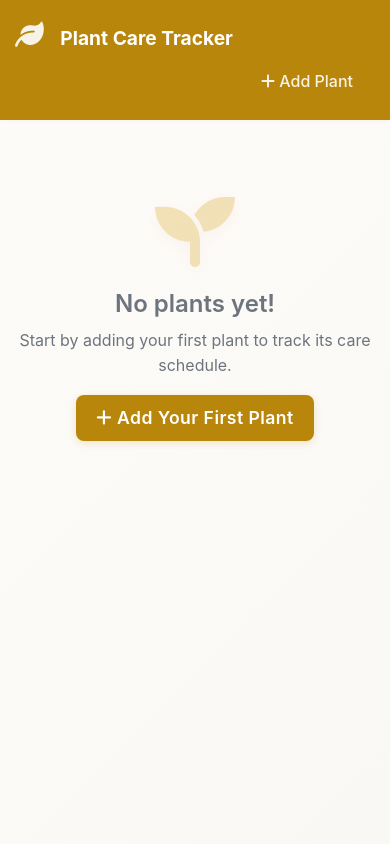
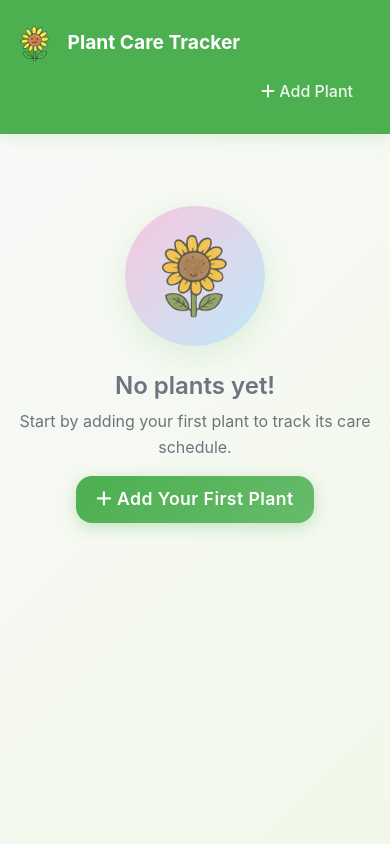
Before and after one commit to CascadingDreams/-Simple-Plant-Care-Tracker, a Flask app: page / in a window 390 px wide. Run offline with Flask 3, Linux system fonts and the light colour scheme.

Commit message:
Final update: Clean theme, remove animations, custom images, UI improvements
- Updated to clean, cute & playful green theme (#4CAF50)
- Removed all animations for better performance and accessibility
- Added custom logo, favicon, and plant placeholder images
- Fixed database path configuration (instance/plants.db)
- Removed home button from navigation for cleaner UI
- Updated plant count display (removed numbers from heading)
- Enhanced documentation with current configuration
- Improved responsive design and visual hierarchy
- Added comprehensive troubleshooting guide

```diff
--- a/app/__init__.py
+++ b/app/__init__.py
@@ -15,7 +15,7 @@ def create_app():
 
     # Configuration
     app.config['SECRET_KEY'] = os.getenv('FLASK_SECRET_KEY', 'dev-secret-key')
-    app.config['SQLALCHEMY_DATABASE_URI'] = os.getenv('DATABASE_URL', 'sqlite:///data/plants.db')
+    app.config['SQLALCHEMY_DATABASE_URI'] = os.getenv('DATABASE_URL', 'sqlite:///instance/plants.db')
     app.config['SQLALCHEMY_TRACK_MODIFICATIONS'] = False
 
     # Initialize extensions with app
--- a/app/templates/base.html
+++ b/app/templates/base.html
@@ -4,6 +4,7 @@
     <meta charset="UTF-8">
     <meta name="viewport" content="width=device-width, initial-scale=1.0">
     <title>{% block title %}Plant Care Tracker{% endblock %}</title>
+    <link rel="icon" type="image/x-icon" href="{{ url_for('static', filename='images/favicon.ico') }}">
     <link href="https://cdn.jsdelivr.net/npm/bootstrap@5.1.3/dist/css/bootstrap.min.css" rel="stylesheet">
     <link href="{{ url_for('static', filename='css/style.css') }}" rel="stylesheet">
     <link href="https://cdnjs.cloudflare.com/ajax/libs/font-awesome/6.0.0/css/all.min.css" rel="stylesheet">
@@ -12,7 +13,8 @@
     <nav class="navbar navbar-expand-lg navbar-dark bg-success">
         <div class="container">
             <a class="navbar-brand" href="{{ url_for('main.index') }}">
-                <i class="fas fa-leaf"></i> Plant Care Tracker
+                <img src="{{ url_for('static', filename='images/logo.png') }}" alt="Logo" class="navbar-logo me-2">
+                Plant Care Tracker
             </a>
             <div class="navbar-nav ms-auto">
                 <a class="nav-link" href="{{ url_for('main.add_plant') }}">
--- a/app/templates/index.html
+++ b/app/templates/index.html
@@ -8,7 +8,10 @@
 
         {% if not plants %}
             <div class="text-center py-5">
-                <i class="fas fa-seedling fa-3x text-muted mb-3"></i>
+                <div class="empty-state-image mb-4">
+                    <img src="{{ url_for('static', filename='images/plant-placeholder.png') }}"
+                         alt="No plants yet" class="empty-state-img">
+                </div>
                 <h3 class="text-muted">No plants yet!</h3>
                 <p class="text-muted">Start by adding your first plant to track its care schedule.</p>
                 <a href="{{ url_for('main.add_plant') }}" class="btn btn-success btn-lg">
@@ -17,7 +20,7 @@
             </div>
         {% else %}
             <div class="d-flex justify-content-between align-items-center mb-4">
-                <h2 class="mb-0">My Plants ({{ plants|length }})</h2>
+                <h2 class="mb-0">My Plants</h2>
                 <a href="{{ url_for('main.add_plant') }}" class="btn btn-success">
                     <i class="fas fa-plus"></i> Add Plant
                 </a>
@@ -26,6 +29,11 @@
                 {% for plant in plants %}
                     <div class="col-md-6 col-lg-4 mb-4">
                         <div class="card h-100 {{ 'border-warning' if plant | needs_water else 'border-success' }}">
+                            <!-- Plant Image -->
+                            <div class="plant-image-placeholder">
+                                <img src="{{ url_for('static', filename='images/plant-placeholder.png') }}"
+                                     alt="Plant placeholder" class="plant-image">
+                            </div>
                             <div class="card-header d-flex justify-content-between align-items-center
                                         {{ 'bg-warning text-dark' if plant | needs_water else 'bg-light' }}">
                                 <h5 class="card-title mb-0">
--- a/static/css/style.css
+++ b/static/css/style.css
@@ -1,39 +1,45 @@
-/* Plant Care Tracker - Autumn Spice Theme */
+/* Plant Care Tracker - Clean, Cute & Playful Theme */
 
 :root {
-    /* Autumn Color Palette */
-    --primary-color: #B8860B;       /* Dark goldenrod - warm and earthy */
-    --secondary-color: #CD853F;     /* Peru - rich autumn brown */
-    --accent-color: #DAA520;        /* Goldenrod - bright autumn accent */
-    --tertiary-color: #D2691E;      /* Chocolate - deeper autumn tone */
+    /* Clean, Cute & Playful Plant Theme */
+    --primary-color: #4CAF50;       /* Fresh green - main theme */
+    --secondary-color: #66BB6A;     /* Light green - secondary elements */
+    --accent-color: #81C784;        /* Soft green - highlights */
+    --tertiary-color: #A5D6A7;      /* Very light green - subtle accents */
+
+    /* Playful colors */
+    --pink-accent: #F8BBD9;         /* Soft pink for fun elements */
+    --blue-accent: #B3E5FC;         /* Light blue for variety */
+    --yellow-accent: #FFF9C4;       /* Soft yellow for warmth */
 
     /* Background colors */
-    --bg-primary: #FEFCF9;          /* Very light cream background */
-    --bg-secondary: #FAF8F5;        /* Subtle warm white */
+    --bg-primary: #FAFAFA;          /* Clean white background */
+    --bg-secondary: #F1F8E9;        /* Very light green tint */
     --bg-card: #FFFFFF;             /* Pure white for cards */
 
     /* Text colors */
-    --text-primary: #5D4037;        /* Brown grey - main text */
-    --text-secondary: #8D6E63;      /* Light brown - secondary text */
-    --text-light: #A1887F;          /* Very light brown - muted text */
+    --text-primary: #2E7D32;        /* Deep green - main text */
+    --text-secondary: #388E3C;      /* Medium green - secondary text */
+    --text-light: #81C784;          /* Light green - muted text */
 
     /* Status colors */
-    --warning-color: #FF8F00;       /* Amber - needs water */
-    --danger-color: #D32F2F;        /* Red - danger/delete */
-    --success-color: #689F38;       /* Olive green - healthy plants */
+    --warning-color: #FF9800;       /* Orange - needs water */
+    --danger-color: #F44336;        /* Red - danger/delete */
+    --success-color: #4CAF50;       /* Green - healthy plants */
 
     /* Design system */
-    --border-radius: 8px;
-    --border-radius-lg: 12px;
-    --shadow-sm: 0 1px 4px rgba(139, 69, 19, 0.05);
-    --shadow-md: 0 2px 12px rgba(139, 69, 19, 0.08);
-    --shadow-lg: 0 4px 20px rgba(139, 69, 19, 0.12);
-    --shadow-hover: 0 6px 25px rgba(184, 134, 11, 0.15);
+    --border-radius: 12px;
+    --border-radius-lg: 16px;
+    --shadow-sm: 0 2px 8px rgba(76, 175, 80, 0.1);
+    --shadow-md: 0 4px 16px rgba(76, 175, 80, 0.15);
+    --shadow-lg: 0 8px 32px rgba(76, 175, 80, 0.2);
+    --shadow-hover: 0 12px 40px rgba(76, 175, 80, 0.25);
 
     /* Gradients */
     --gradient-primary: linear-gradient(135deg, var(--primary-color) 0%, var(--secondary-color) 100%);
     --gradient-accent: linear-gradient(135deg, var(--accent-color) 0%, var(--tertiary-color) 100%);
     --gradient-bg: linear-gradient(135deg, var(--bg-primary) 0%, var(--bg-secondary) 100%);
+    --gradient-playful: linear-gradient(135deg, var(--pink-accent) 0%, var(--blue-accent) 100%);
 }
 
 /* Base styles */
@@ -58,10 +64,13 @@ h3 { font-size: 1.5rem; }
 
 /* Navigation */
 .navbar {
-    background: var(--primary-color) !important;
-    box-shadow: var(--shadow-sm);
-    padding: 1rem 0;
+    background: var(--gradient-primary) !important;
+    box-shadow: var(--shadow-md);
+    padding: 1.2rem 0;
+    position: relative;
+    overflow: hidden;
 }
+
 
 .navbar-brand {
     font-size: 1.5rem;
@@ -78,6 +87,28 @@ h3 { font-size: 1.5rem; }
     margin-right: 12px;
     font-size: 1.8rem;
     color: rgba(255, 255, 255, 0.9);
+}
+
+/* Logo styling */
+.navbar-logo {
+    height: 40px;
+    width: auto;
+    object-fit: contain;
+    filter: brightness(1.1);
+    max-width: 120px;
+}
+
+/* Fallback if logo doesn't load */
+.navbar-brand img:not([src]),
+.navbar-brand img[src=""] {
+    display: none;
+}
+
+.navbar-brand img:not([src]) + .navbar-brand::before,
+.navbar-brand img[src=""] + .navbar-brand::before {
+    content: "🌱";
+    margin-right: 8px;
+    font-size: 1.5rem;
 }
 
 .nav-link {
@@ -168,14 +210,46 @@ h3 { font-size: 1.5rem; }
 }
 
 .card-footer {
-    background: rgba(184, 134, 11, 0.03);
-    border-top: 1px solid rgba(0, 0, 0, 0.05);
+    background: linear-gradient(135deg, var(--bg-secondary) 0%, rgba(255, 255, 255, 0.5) 100%);
+    border-top: 1px solid rgba(76, 175, 80, 0.1);
     padding: 1rem 1.5rem;
+    border-radius: 0 0 var(--border-radius) var(--border-radius);
+}
+
+/* Plant image styling */
+.plant-image {
+    width: 100%;
+    height: 200px;
+    object-fit: cover;
+    background: var(--gradient-accent);
+    border-radius: var(--border-radius-lg) var(--border-radius-lg) 0 0;
+}
+
+.plant-image-placeholder {
+    width: 100%;
+    height: 200px;
+    background: var(--gradient-accent);
+    display: flex;
+    align-items: center;
+    justify-content: center;
+    color: var(--text-light);
+    font-size: 3rem;
+    border-radius: var(--border-radius-lg) var(--border-radius-lg) 0 0;
+    position: relative;
+}
+
+.plant-image-placeholder::after {
+    content: '🌱';
+    position: absolute;
+    top: 10px;
+    right: 15px;
+    font-size: 1.5rem;
+    opacity: 0.6;
 }
 
 /* Buttons */
 .btn {
-    border-radius: var(--border-radius);
+    border-radius: var(--border-radius-lg);
     font-weight: 600;
     padding: 12px 24px;
     transition: all 0.2s ease;
@@ -185,35 +259,35 @@ h3 { font-size: 1.5rem; }
 }
 
 .btn:hover {
-    transform: translateY(-2px);
-    box-shadow: var(--shadow-md);
+    box-shadow: var(--shadow-lg);
 }
 
 .btn:active {
-    transform: translateY(0);
-    transition: transform 0.1s ease;
+    opacity: 0.9;
 }
 
 .btn-success {
-    background: var(--primary-color);
+    background: var(--gradient-primary);
     color: white;
-    box-shadow: 0 2px 8px rgba(184, 134, 11, 0.2);
+    box-shadow: 0 4px 15px rgba(76, 175, 80, 0.3);
 }
 
 .btn-success:hover {
-    background: var(--secondary-color);
+    background: var(--gradient-accent);
     color: white;
+    box-shadow: 0 8px 25px rgba(76, 175, 80, 0.4);
 }
 
 .btn-primary {
-    background: var(--accent-color);
+    background: var(--gradient-accent);
     color: white;
-    box-shadow: 0 2px 8px rgba(218, 165, 32, 0.2);
+    box-shadow: 0 4px 15px rgba(129, 199, 132, 0.3);
 }
 
 .btn-primary:hover {
-    background: var(--primary-color);
+    background: var(--gradient-primary);
     color: white;
+    box-shadow: 0 8px 25px rgba(129, 199, 132, 0.4);
 }
 
 .btn-outline-danger {
@@ -344,6 +419,23 @@ h3 { font-size: 1.5rem; }
     opacity: 0.3;
     color: var(--primary-color);
     margin-bottom: 2rem;
+}
+
+.empty-state-image {
+    display: flex;
+    justify-content: center;
+    align-items: center;
+}
+
+.empty-state-img {
+    width: 140px;
+    height: 140px;
+    object-fit: contain;
+    opacity: 0.8;
+    border-radius: 50%;
+    background: var(--gradient-playful);
+    padding: 25px;
+    box-shadow: 0 8px 32px rgba(76, 175, 80, 0.2);
 }
 
 /* Simple header styling */
```
Also changed, not shown: other parts of static/css/style.css (+25 -13 lines), README.md, static/images/README.md (added), static/images/favicon.ico (added), static/images/logo.png (added), static/images/plant-placeholder.png (added), 1 other file.
